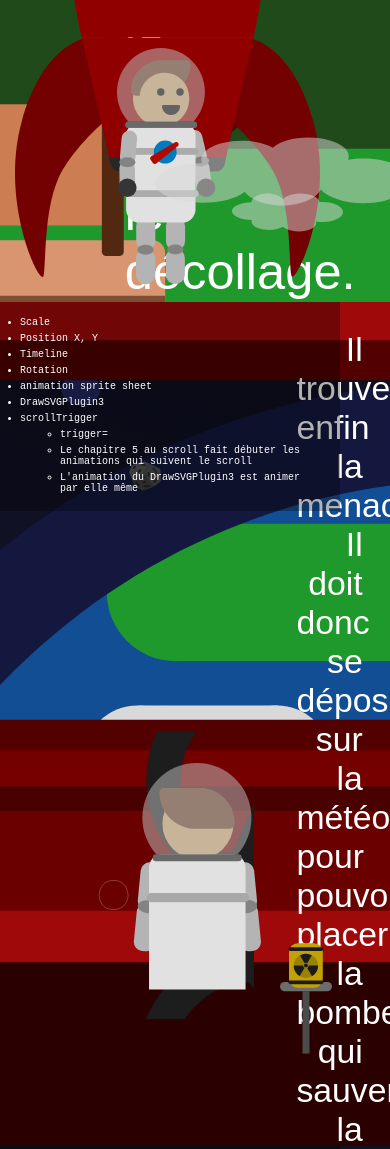
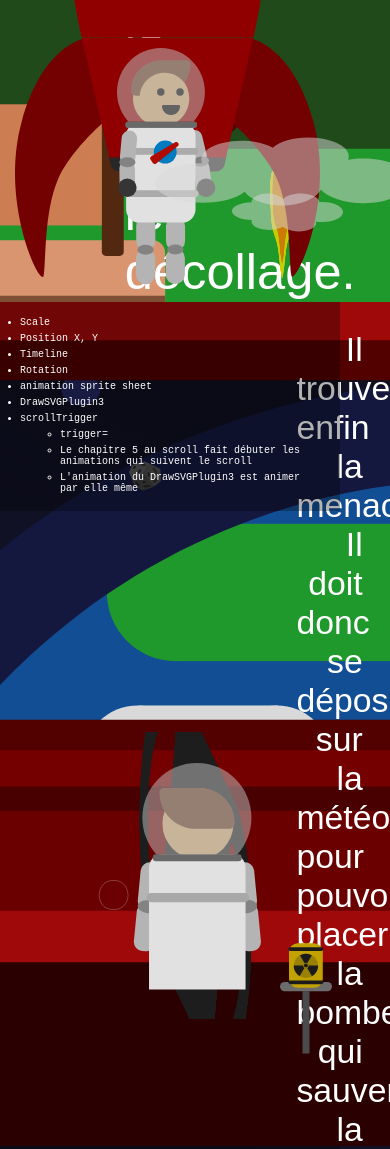
Before and after one commit to willRathier/rathier_mailly_william_P2_optimisation_web, a plain HTML site: page index.html in a window 390 px wide. Shown: the part 3918-5067 px from the top of the page. Drawn offline with nearby package versions, Linux system fonts and the light colour scheme; a script that the page names is missing; a web font is replaced by a local one.

Commit message:
spritesheet responsive

```diff
--- a/css/styles.css
+++ b/css/styles.css
@@ -317,6 +317,7 @@ ul.technique-gsap li {
   width: 9vw;
   background-image: url(../img/spritesheet/spritesheet-feu-2.png);
   animation: feu 0.5s steps(7) infinite;
+  background-size: 100% 800%;
   aspect-ratio: 1/1;
   animation-play-state: paused;
 }
@@ -395,6 +396,7 @@ body.is-scrolling .feu {
   height: 34vh;
   width: 30vw;
   background-image: url(../img/spritesheet/spritesheet2_volant.png);
+  background-size: 100% 500%;
   animation: steering 0.5s steps(2) infinite;
   aspect-ratio: 2/5;
   animation-play-state: paused;
@@ -467,6 +469,7 @@ body.is-scrolling .volant {
   width: 9vw;
   background-image: url(../img/spritesheet/spritesheet-feu-2.png);
   animation: feu 0.5s steps(7) infinite;
+  background-size: 100% 800%;
   aspect-ratio: 125/1056;
   animation-play-state: paused;
 }
```
Also changed, not shown: css/styles.min.css.
